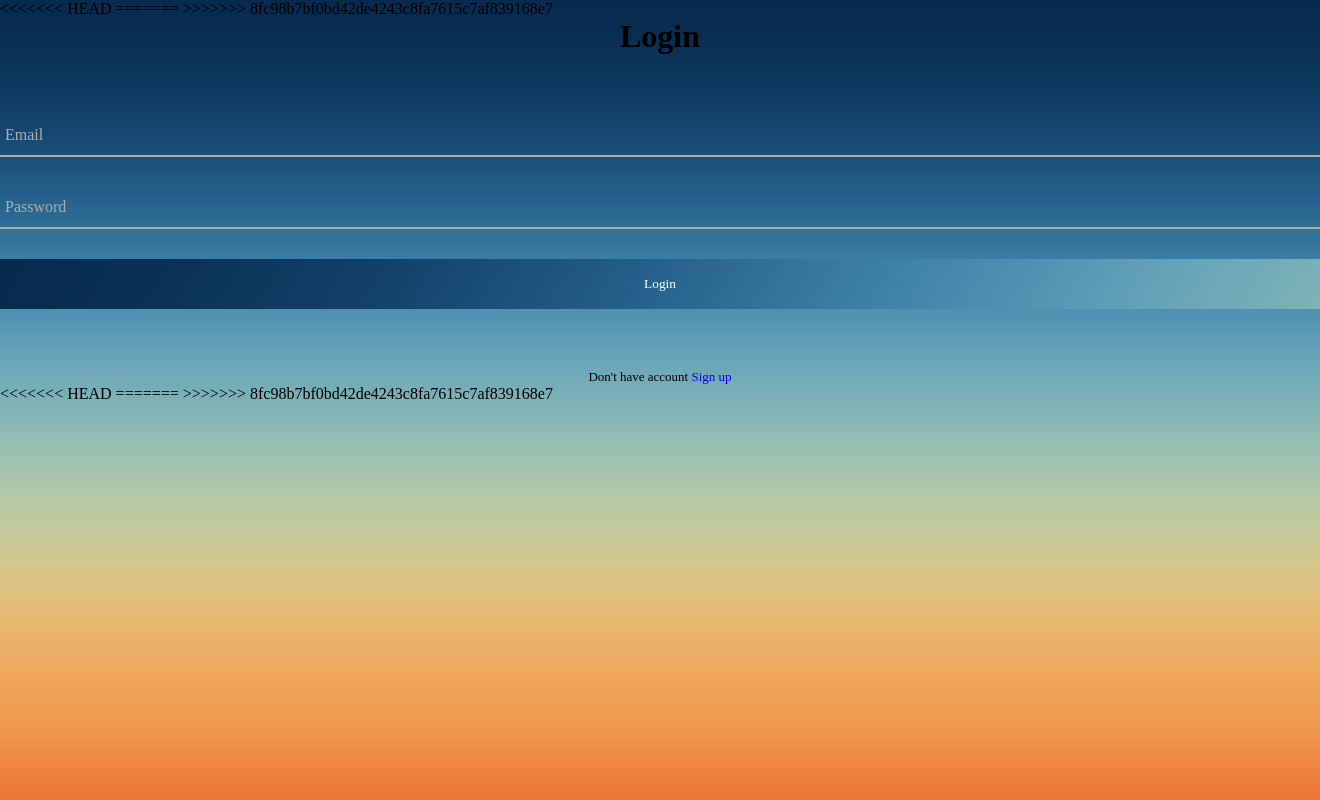
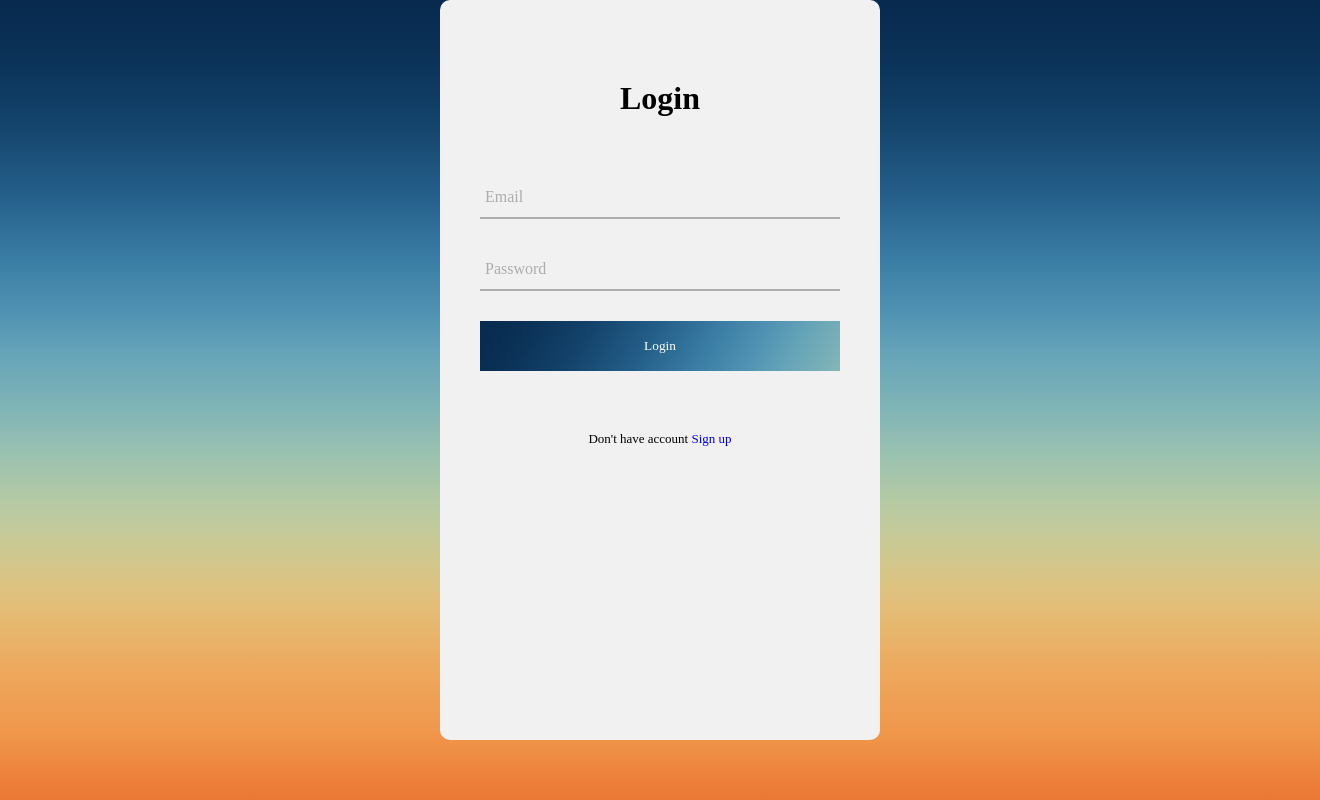
Before and after one commit to sonvq-enryu/web_final_project, a PHP site: page /loginform.html in a window 1320 px wide; the page is wider, and only the part inside the window is pictured. Run offline with PHP 8.4, Linux system fonts and the light colour scheme.

Commit message:
'update'

```diff
--- a/chg-password.html
+++ b/chg-password.html
@@ -12,7 +12,7 @@
 
     <script src="javascript/editform.js"></script>
     <title>Change password</title>
-    <link rel='stylesheet' href="./css/loginform.css">
+    <link rel='stylesheet' href="./css/css.css">
 
 
 </head>
--- a/css/css.css
+++ b/css/css.css
@@ -5,7 +5,6 @@
     font-family: montserrat;
     /* box-sizing: border-box; */
     /* background-image: linear-gradient(to bottom, rgba(7, 42, 78, 1) 0%, rgba(10, 48, 85, 1) 6%, rgba(19, 66, 106, 1) 15%, rgba(35, 94, 137, 1) 24%, rgba(60, 127, 166, 1) 33%, rgba(80, 146, 178, 1) 39%, rgba(100, 163, 184, 1) 44%, rgba(128, 180, 182, 1) 51%, rgba(151, 192, 177, 1) 56%, rgba(178, 201, 166, 1) 62%, rgba(194, 202, 155, 1) 66%, rgba(213, 199, 137, 1) 71%, rgba(228, 189, 118, 1) 76%, rgba(238, 168, 92, 1) 84%, rgba(240, 150, 75, 1) 92%, rgba(236, 126, 57, 1) 98%, rgba(235, 120, 53, 1) 100%); */
-
 }
 
 body {
@@ -15,10 +14,7 @@ body {
     /* W3C */
 }
 
-<<<<<<< HEAD:css/loginform.css
 
-=======
->>>>>>> 8fc98b7bf0bd42de4243c8fa7615c7af839168e7:css/css.css
 /* css cho error message*/
 
 .errorMessage {
@@ -26,12 +22,9 @@ body {
     margin-bottom: 15px;
 }
 
-<<<<<<< HEAD:css/loginform.css
-=======
+
 /* login - signup-form */
 
-
->>>>>>> 8fc98b7bf0bd42de4243c8fa7615c7af839168e7:css/css.css
 .login-form {
     max-width: 360px;
     background: #f1f1f1;
@@ -209,18 +202,19 @@ body {
     background: rgb(255, 136, 0);
 }
 
-<<<<<<< HEAD:css/loginform.css
-=======
-#login-error-messege{
+#login-error-messege {
     /* display: none; */
     color: red;
     margin-bottom: 30px;
     text-align: center;
 }
 
+
 /* -------------------------------------------- */
 
+
 /*  recover password form css  */
+
 .recover-pwd-form {
     width: 360px;
     background: #f1f1f1;
@@ -232,6 +226,7 @@ body {
     top: 50%;
     transform: translate(-50%, -50%);
 }
+
 .recoverbtn {
     width: 100%;
     height: 50px;
@@ -243,18 +238,23 @@ body {
     cursor: pointer;
     transition: .5s;
 }
+
 .recoverbtn:hover {
     background-position: right;
 }
+
 .recover-header {
     text-align: center;
     margin-bottom: 60px;
 }
+
 .rcv-p {
     font-weight: bold;
 }
 
+
 /* Change password form css*/
+
 .chg-pwd-form {
     width: 360px;
     background: #f1f1f1;
@@ -266,10 +266,12 @@ body {
     top: 50%;
     transform: translate(-50%, -50%);
 }
+
 .changepwd-header {
     text-align: center;
     margin-bottom: 60px;
 }
+
 .changebtn {
     width: 100%;
     height: 50px;
@@ -281,10 +283,14 @@ body {
     cursor: pointer;
     transition: .5s;
 }
+
 .changebtn:hover {
     background-position: right;
 }
->>>>>>> 8fc98b7bf0bd42de4243c8fa7615c7af839168e7:css/css.css
+
+
+/* >>>>>>>8fc98b7bf0bd42de4243c8fa7615c7af839168e7:css/css.css */
+
 
 /* Edit form css */
 
@@ -413,7 +419,9 @@ body {
     left: 35%;
     top: 19.6%;
 }
-<<<<<<< HEAD:css/loginform.css
+
+
+/* <<<<<<< HEAD:css/loginform.css */
 
 
 /*  recover password form css  */
@@ -493,5 +501,6 @@ body {
 
 
 /* Change password form css*/
-=======
->>>>>>> 8fc98b7bf0bd42de4243c8fa7615c7af839168e7:css/css.css
+
+
+/* =======>>>>>>>8fc98b7bf0bd42de4243c8fa7615c7af839168e7:css/css.css */
--- a/javascript/editform.js
+++ b/javascript/editform.js
@@ -8,16 +8,26 @@ $(document).ready(() => {
             $(this).removeClass("focus");
     })
 
-    function openForm() {
-        document.getElementById("signup-form").style.display = "block";
-    }
-
-    function closeForm() {
-        document.getElementById("signup-form").style.display = "none";
-    }
+})
 
 
-})
+
+function checkSignupInput() {
+    let firstName = document.getElementById('first-name-sign-up');
+    let lastName = document.getElementById('last-name-sign-up');
+    let email = document.getElementById('email-sign-up');
+    let password = document.getElementById('password-sign-up');
+    let confirmPassword = document.getElementById('confirm-password-sign-up');
+    let firstName = document.getElementById('irst-name-sign-up');
+    let firstName = document.getElementById('irst-name-sign-up');
+    let firstName = document.getElementById('irst-name-sign-up');
+
+    return true
+}
+
+function clearLoginError() {
+    document.getElementById('login-error-messege').innerHTML = "";
+}
 
 function checkchangepwd() {
     let currentpwdFilled = document.getElementById('crtpwd');
--- a/loginform.html
+++ b/loginform.html
@@ -7,14 +7,12 @@
     <meta name="viewport" content="width=, initial-scale=1.0">
     <script src="https://ajax.googleapis.com/ajax/libs/jquery/3.5.1/jquery.min.js"></script>
     <!-- <link rel="stylesheet" href="https://maxcdn.bootstrapcdn.com/bootstrap/4.5.2/css/bootstrap.min.css"> -->
-<<<<<<< HEAD
     <title>Document</title>
 
-    <link rel='stylesheet' href="./css/loginform.css">
-=======
+    <!-- <link rel='stylesheet' href="./css/loginform.css"> -->
     <title>SignIn-SignUp</title>
+    <script src="javascript/editform.js"></script>
     <link rel='stylesheet' href="./css/css.css">
->>>>>>> 8fc98b7bf0bd42de4243c8fa7615c7af839168e7
 </head>
 
 <body>
@@ -44,22 +42,22 @@
     <form action="" class='signup-form' id='signup-form'>
         <h1>Sign up</h1>
         <div class="txtb">
-            <input id ="first-name-sign-up" type="text">
+            <input id="first-name-sign-up" type="text">
             <span data-placeholder="First name"></span>
         </div>
 
         <div class="txtb">
-            <input id ="last-name-sign-up" type="text">
+            <input id="last-name-sign-up" type="text">
             <span data-placeholder="Last name"></span>
         </div>
 
         <div class="txtb">
-            <input id ="email-sign-up" type="email">
+            <input id="email-sign-up" type="email">
             <span data-placeholder="Email"></span>
         </div>
 
         <div class="txtb">
-            <input id ="password-sign-up" type="password">
+            <input id="password-sign-up" type="password">
             <span data-placeholder="Password"></span>
         </div>
         <div class="txtb">
@@ -67,29 +65,26 @@
             <span data-placeholder="Confirm Password"></span>
         </div>
         <div class="txtb">
-            <input id ="Phone-number" type="text">
+            <input id="Phone-number" type="text">
             <span data-placeholder="Phone number"></span>
         </div>
         <div class='gender'>
-<<<<<<< HEAD
             <label>
-               <input type="radio" name="gender">
-               <span class=male>Male</span>
-           </label>
+                <input type="radio" name="gender">
+                <span class=male>Male</span>
+                </label>
             <label>
             <input type="radio" name="gender">
             <span class=male>Female</span>
         </label>
-=======
-           <label>
+            <label>
                <input checked type="radio" name="gender">
                <span class=male>Male</span>
            </label>
-           <label>
+            <label>
                 <input type="radio" name="gender">
                 <span class=male>Female</span>
             </label>
->>>>>>> 8fc98b7bf0bd42de4243c8fa7615c7af839168e7
         </div>
 
         <div class="nationality-selectbox">
@@ -108,31 +103,7 @@
 
     </form>
 
-<<<<<<< HEAD
 
-
-
-    <script>
-        $(".txtb input").on("focus", function() {
-            $(this).addClass("focus");
-        })
-
-        $(".txtb input").on("blur", function() {
-            if ($(this).val() == "")
-                $(this).removeClass("focus");
-        })
-
-        function openForm() {
-            document.getElementById("signup-form").style.display = "block";
-        }
-
-        function closeForm() {
-            document.getElementById("signup-form").style.display = "none";
-        }
-    </script>
-=======
-<script src="./javascript/driver.js"></script>
->>>>>>> 8fc98b7bf0bd42de4243c8fa7615c7af839168e7
 </body>
 
 </html>
--- a/rcv-password.html
+++ b/rcv-password.html
@@ -10,9 +10,9 @@
     <script src="https://ajax.googleapis.com/ajax/libs/jquery/3.5.1/jquery.min.js"></script>
     <script src="https://cdnjs.cloudflare.com/ajax/libs/popper.js/1.16.0/umd/popper.min.js"></script>
     <script src="https://maxcdn.bootstrapcdn.com/bootstrap/4.5.2/js/bootstrap.min.js"></script>
-    <script src="javascript/editform.js"></script>
+    <script src="javascript/driver.js"></script>
     <title>Recover Password</title>
-    <link rel='stylesheet' href="./css/loginform.css">
+    <link rel='stylesheet' href="./css/css.css">
 </head>
 
 <body>
```
Also changed, not shown: javascript/driver.js (+12 -14 lines).
